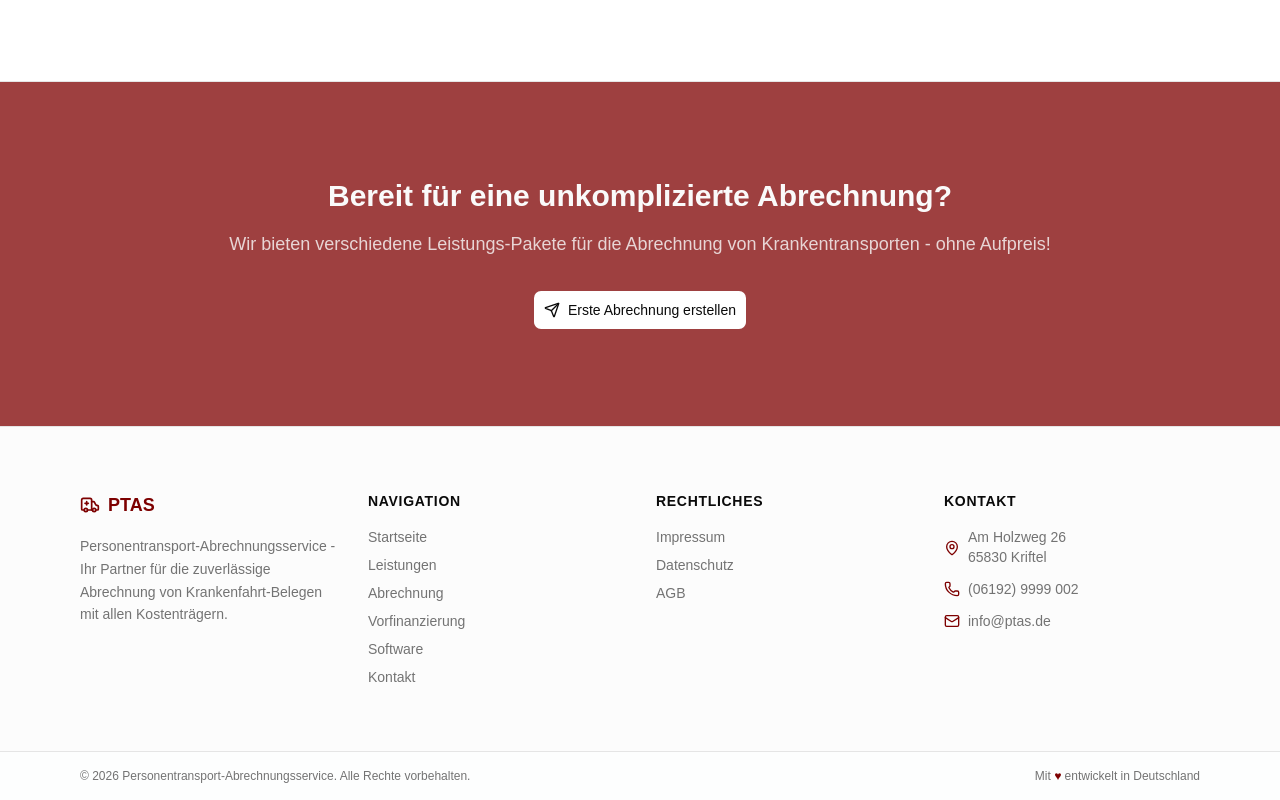
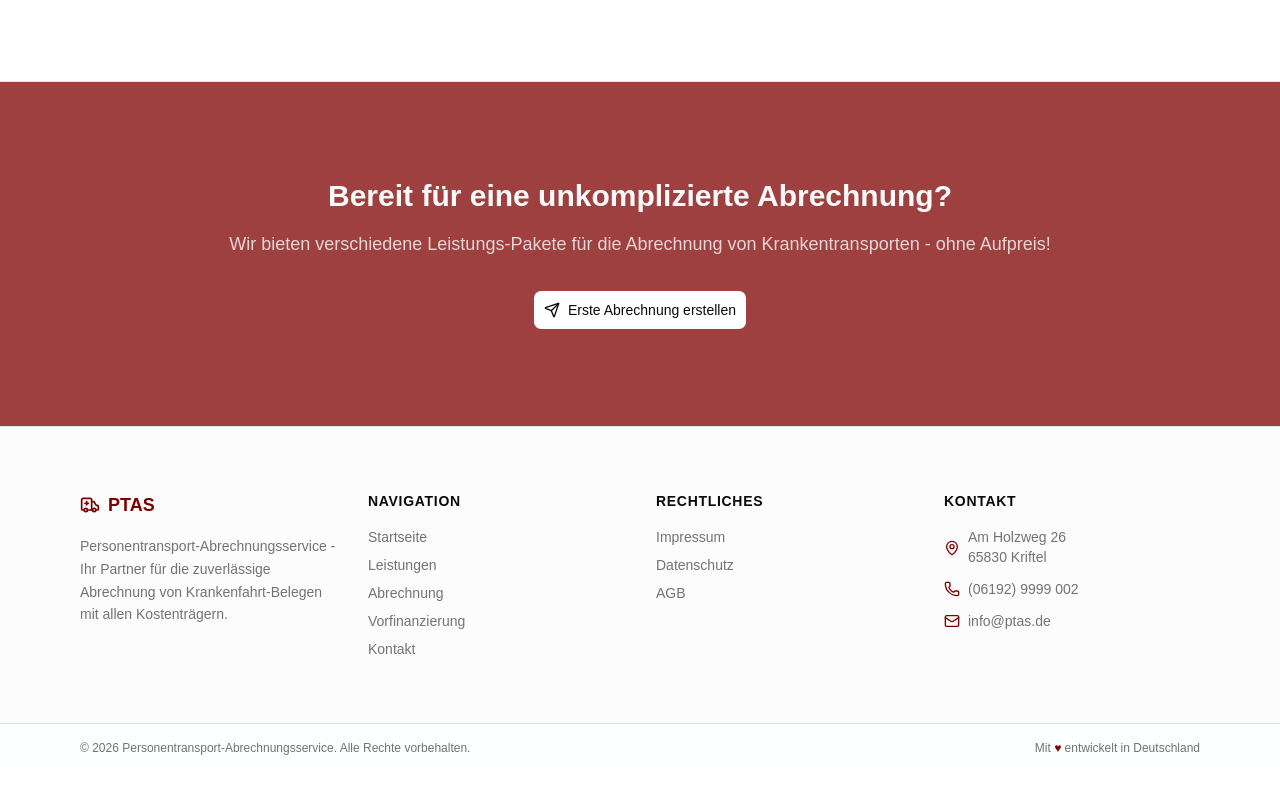
Before and after one commit to Yeah-Jack/ptas, a Next.js app: page / in a window 1280 px wide. Shown: the part 2725-3525 px from the top of the page. After the commit the page ends 3497 px from the top, so only its background shows below. Built offline with nearby package versions, Linux system fonts and the light colour scheme.

Commit message:
fix: remove Abrechnungssoftware link from footer navigation

```diff
--- a/src/components/footer.tsx
+++ b/src/components/footer.tsx
@@ -6,7 +6,6 @@ const navigationLinks = [
 	{ to: "/leistungen", label: "Leistungen" },
 	{ to: "/abrechnung", label: "Abrechnung" },
 	{ to: "/vorfinanzierung", label: "Vorfinanzierung" },
-	{ to: "/abrechnungssoftware", label: "Software" },
 	{ to: "/kontakt", label: "Kontakt" },
 ] as const;
 
```
